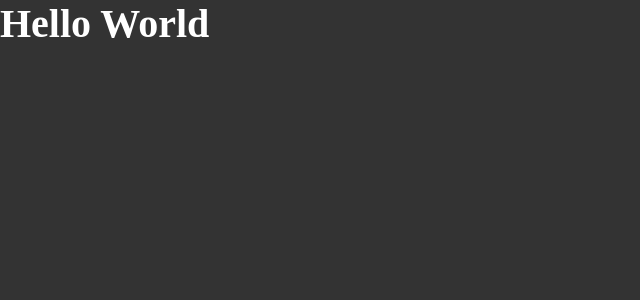
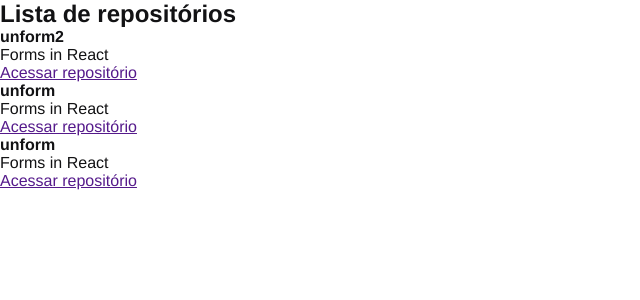
Before and after one commit to mattheuseinloft/github-explorer, a React app: page / in a window 1280 px wide. Shown: the top 300 px of the page, without its empty margins (0-640 px from the left). Built offline with nearby package versions, Linux system fonts and the light colour scheme.

Commit message:
feat(components/RepositoryList): add RepositoryList component

```diff
--- a/src/App.jsx
+++ b/src/App.jsx
@@ -1,5 +1,7 @@
+import { RepositoryList } from './components/RepositoryList';
+
 import './styles/global.scss';
 
 export function App() {
-  return <h1>Hello World</h1>
+  return <RepositoryList />
 }
--- /dev/null
+++ b/src/components/RepositoryList.jsx
@@ -0,0 +1,38 @@
+const repositoryName = 'unform2';
+
+export function RepositoryList() {
+  return (
+    <section className="repository-list">
+      <h1>Lista de repositórios</h1>
+
+      <ul>
+        <li>
+          <strong>{repositoryName}</strong>
+          <p>Forms in React</p>
+
+          <a href="">
+            Acessar repositório
+          </a>
+        </li>
+
+        <li>
+          <strong>unform</strong>
+          <p>Forms in React</p>
+
+          <a href="">
+            Acessar repositório
+          </a>
+        </li>
+
+        <li>
+          <strong>unform</strong>
+          <p>Forms in React</p>
+
+          <a href="">
+            Acessar repositório
+          </a>
+        </li>
+      </ul>
+    </section>
+  );
+}
--- a/src/styles/global.scss
+++ b/src/styles/global.scss
@@ -5,11 +5,7 @@
 }
 
 body {
-  font: Arial, Helvetica, sans-serif;
-  background: #333;
-  color: #FFF;
+  font: 16px "Helvetica Neue", Arial, sans-serif;
+  color: #121214;
 
-  h1 {
-    font-size: 40px;
-  }
 }
```
